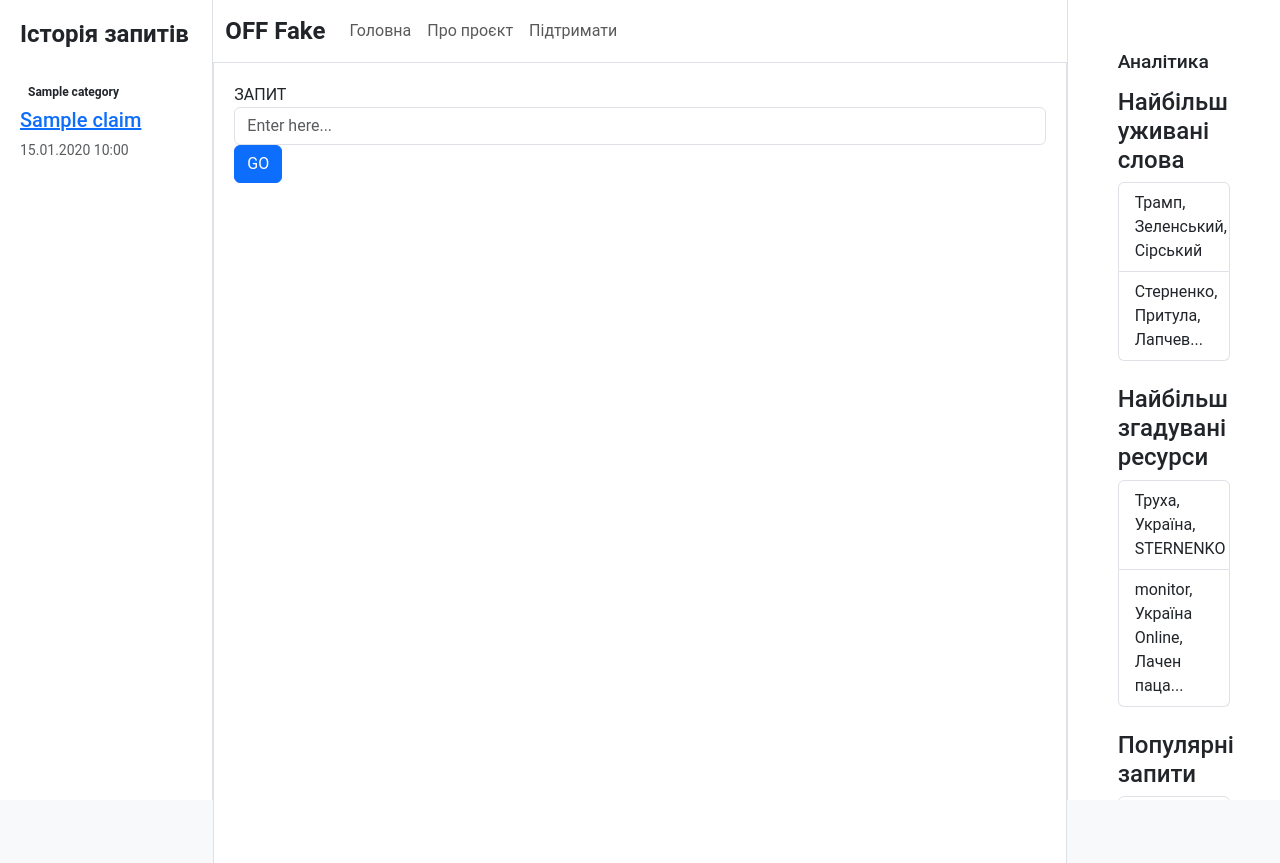
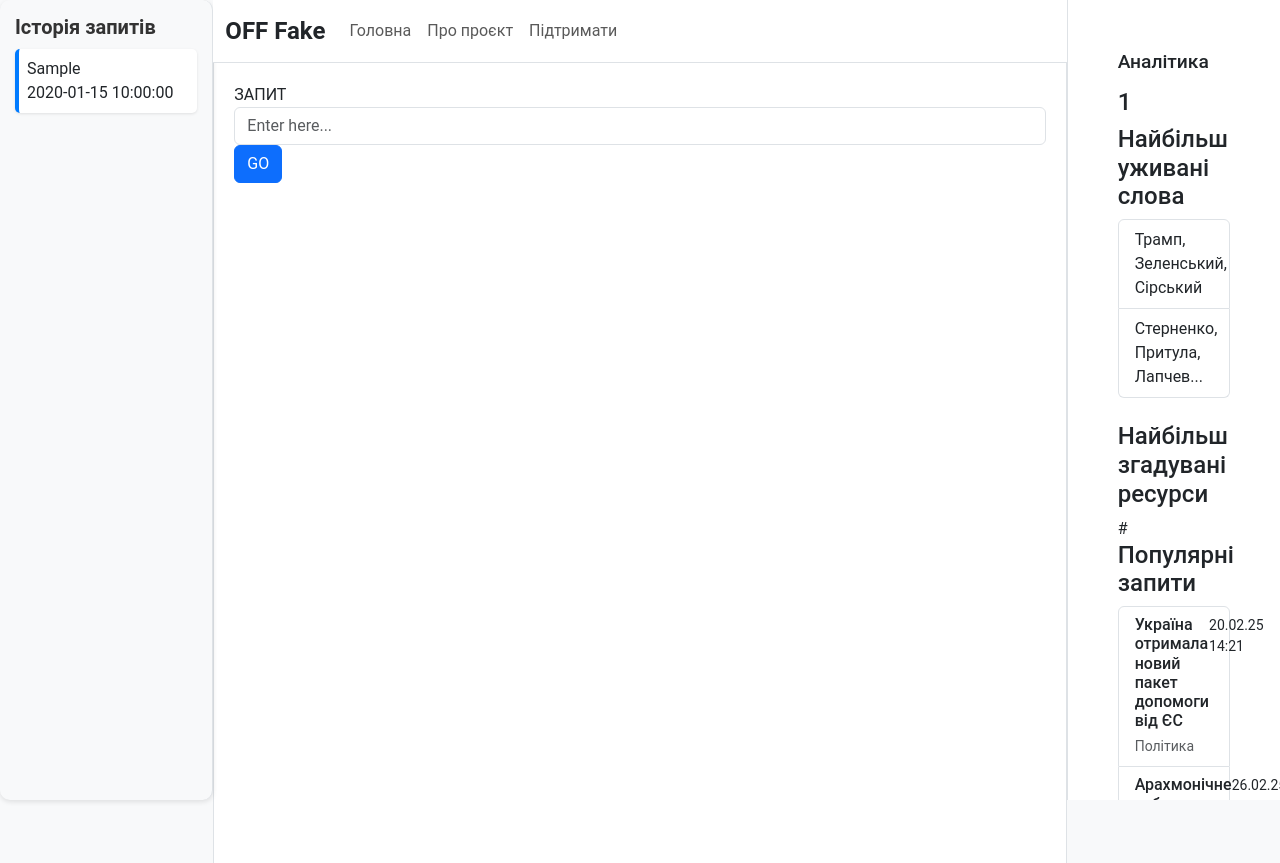
Before and after one commit to lnterestingToTry/off_fake_web, a Flask app: template source/templates/index.html in a window 1280 px wide. Run offline with Flask 3, Linux system fonts and the light colour scheme; the template is opened without the code that fills it: most values are stand-ins (such as "Sample title", 1, 10 or a date in 2020).

Commit message:
add_new_request, get_requests, count_requests_last_month

```diff
--- a/source/main.py
+++ b/source/main.py
@@ -7,12 +7,8 @@
 app = Flask(__name__)
 
 
-@app.route("/start")
-def start():
-    return redirect(url_for('query'))
 
-
-@app.route("/query", methods=['GET', 'POST'])
+@app.route("/", methods=['GET', 'POST'])
 def query():
     if request.method == 'POST':
         query = request.form.get('query')
@@ -22,9 +18,23 @@
         answer = get_answer(query)
         logger.info(answer)
 
+        kwargs =    {
+                    'query': query,
+                    'answer': answer
+                    }
 
         if answer != None:
-            return render_template("index.html", query=query, answer=answer)
+            return render_template(template_name_or_list="index.html", **kwargs)
+
+    query = request.form.get('query')
 
 
-    return render_template("index.html", query=None, answer=None)
+    answer = {}
+
+
+    kwargs =    {
+        'query': query,
+        'answer': answer
+        }
+
+    return render_template(template_name_or_list="index.html", **kwargs)
--- a/source/templates/components/analytics.html
+++ b/source/templates/components/analytics.html
@@ -2,6 +2,8 @@
 
     <div class="analytics-box">
         <h3>Аналітика</h3>
+
+        <h4>{{answer['count_requests']}}</h4>
 
         <div class="most-mentioned mb-4">
             <h4>Найбільш уживані слова</h4>
@@ -21,19 +23,8 @@
 
         <div class="most-resources mb-4">
             <h4>Найбільш згадувані ресурси</h4>
-            <div class="list-group">
-                <div class="list-group-item">
-                    <div class="d-flex justify-content-between align-items-center">
-                        <span>Труха, Україна, STERNENKO</span>
-                    </div>
-                </div>
-                <div class="list-group-item">
-                    <div class="d-flex justify-content-between align-items-center">
-                        <span>monitor, Україна Online, Лачен паца...</span>
-                    </div>
-                </div>
-            </div>
-        </div>
+
+            {{answer['user_requests_url']}}
 
         <div class="popular-queries">
             <h4>Популярні запити</h4>
--- a/source/templates/components/sidebar.html
+++ b/source/templates/components/sidebar.html
@@ -1,21 +1,49 @@
 <div class="sidebar">
     <h2>Історія запитів</h2>
 
-
-
     <div class="recent-news">
-        {% for claim in recent_claims %}
-        <div class="news-item">
-            {% if claim.category %}
-            <span class="news-category category-{{ claim.category.name|lower }}">{{ claim.category.name }}</span>
-            {% endif %}
-            <h5><a href="{{ url_for('fact_check', claim_id=claim.id) }}">{{ claim.title }}</a></h5>
-            <p class="small text-muted">{{ claim.created_at.strftime('%d.%m.%Y %H:%M') }}</p>
-        </div>
+        {% if answer and answer['user_requests'] %}
+            <ul class="request-list">
+                {% for request in answer['user_requests'] %}
+                    <li class="request-item">{{ request['query_string'] }} <br> {{ request['date'] }}</li>
+                {% endfor %}
+            </ul>
         {% else %}
-        <div class="alert alert-info">
-            Немає останніх фактчекінгів для відображення
-        </div>
-        {% endfor %}
+            <p class="no-requests">Запитів поки немає.</p>
+        {% endif %}
     </div>
 </div>
+
+<style>
+    .sidebar {
+        background-color: #f8f9fa;
+        padding: 15px;
+        border-radius: 10px;
+        box-shadow: 0 2px 5px rgba(0, 0, 0, 0.1);
+    }
+
+    .sidebar h2 {
+        font-size: 20px;
+        margin-bottom: 10px;
+        color: #333;
+    }
+
+    .request-list {
+        list-style-type: none;
+        padding: 0;
+    }
+
+    .request-item {
+        background: #ffffff;
+        padding: 8px;
+        margin-bottom: 5px;
+        border-radius: 5px;
+        border-left: 4px solid #007bff;
+        box-shadow: 0 1px 3px rgba(0, 0, 0, 0.1);
+    }
+
+    .no-requests {
+        font-style: italic;
+        color: #666;
+    }
+</style>
```
Also changed, not shown: source/handlers/__init__.py (+17 -0 lines), source/handlers/answers/__init__.py (+20 -1 lines), source/handlers/api_requests/__init__.py (+44 -0 lines), source/handlers/helpers.py (+7 -2 lines), source/templates/index.html (+40 -2 lines).
